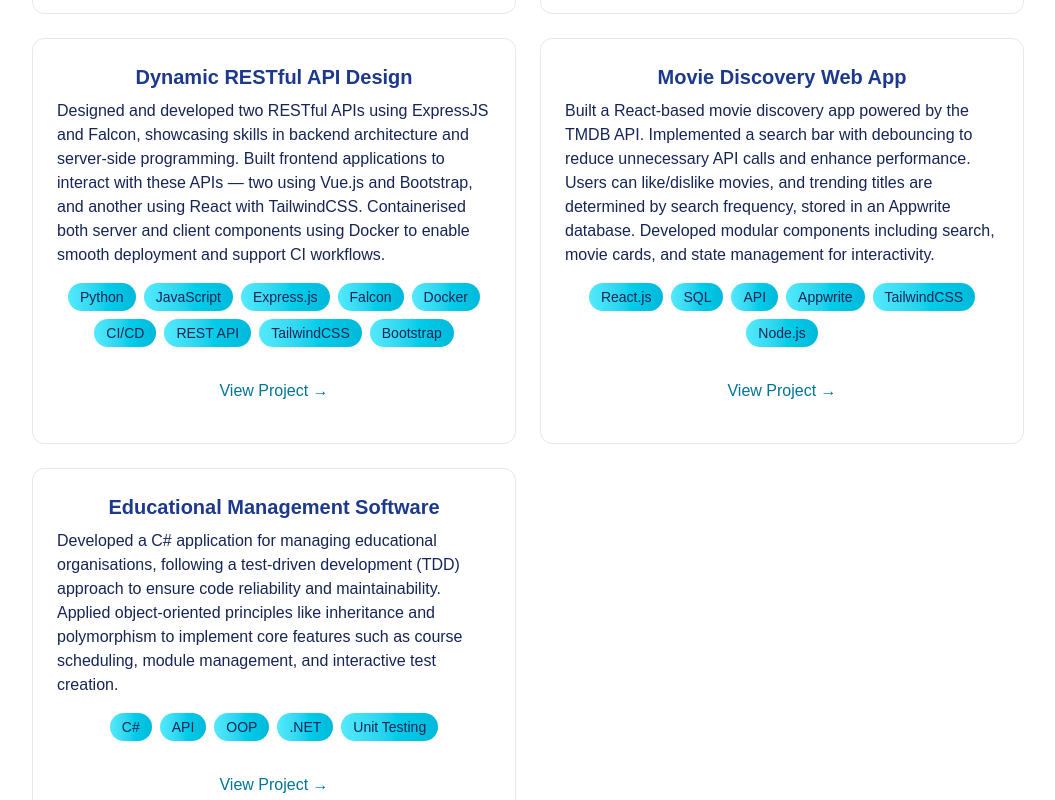
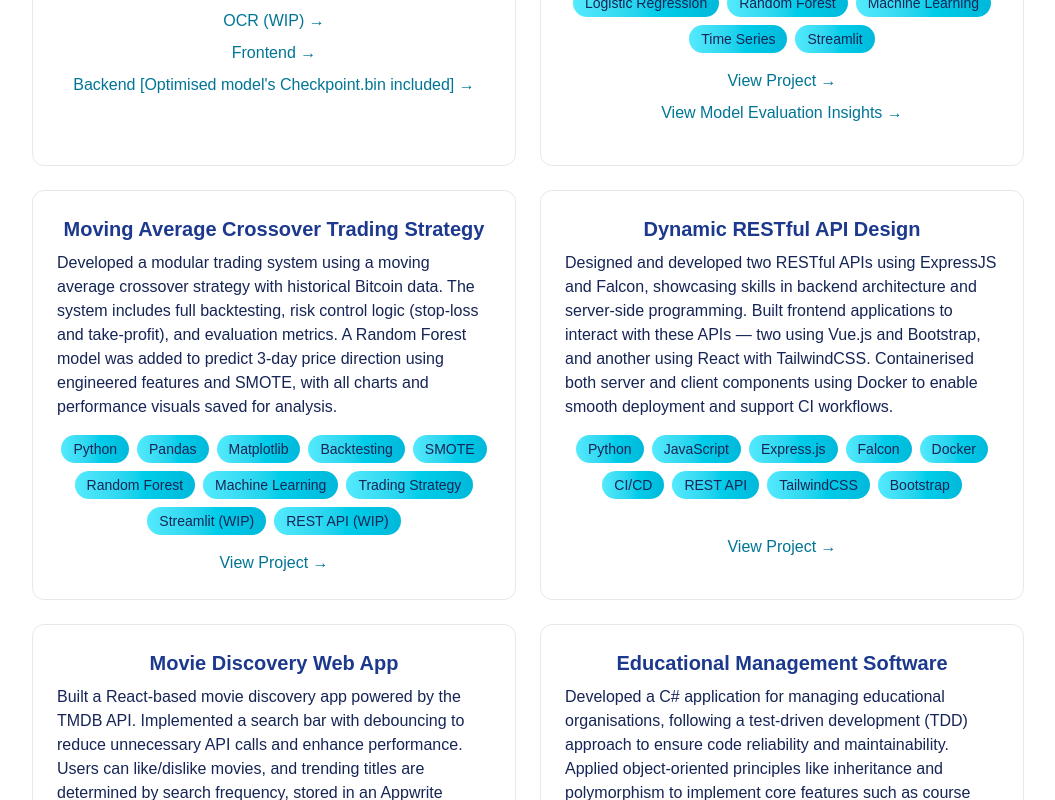
Before and after one commit to JaniduR1/my-portfolio, a React (Vite) app: page / in a window 1280 px wide. Shown: the part 2604-3404 px from the top of the page, without its empty margins (112-1167 px from the left). Built offline with nearby package versions, Linux system fonts and the light colour scheme; a web font is replaced by a local one.

Commit message:
Added new MA trading App

```diff
--- a/src/components/sections/About.jsx
+++ b/src/components/sections/About.jsx
@@ -9,7 +9,9 @@ export const About = () => {
         "React", "VueJS", "TailwindCSS", "Bootstrap",
         "Django", "ExpressJS", "NodeJS",
         "Docker", "Git", "Jira", "CI/CD", "REST APIs",
-        "Bash", "SDLC", "Scrum", "Kanban"
+        "Bash", "SDLC", "Scrum", "Kanban",
+        "Machine Learning", "SMOTE", "Random Forest", "Logistic Regression",
+        "Backtesting", "Time Series", "Pandas", "Matplotlib", "OOP", "Polymorphism", "TDD"
     ];
 
 
@@ -64,6 +66,9 @@ export const About = () => {
                                 Crypto trend analysis app using real Bitcoin price data, SMOTE, and machine learning models to predict market direction.
                             </li>
                             <li>
+                                Moving average crossover trading with backtesting, risk control, and machine learning prediction using real BTC data.
+                            </li>
+                            <li>
                                 RESTful APIs with ExpressJS and Falcon, paired with React and Vue interfaces. Containerised with Docker to streamline deployment and CI workflows.
                             </li>
                             <li>
--- a/src/components/sections/Projects.jsx
+++ b/src/components/sections/Projects.jsx
@@ -100,6 +100,43 @@ export const Projects = () => {
                   href="https://crypto-trend-analysis-hlmztdlmaadchwv7bnmzfj.streamlit.app/"
                   className="text-cyan-700 hover:text-cyan-500 transition-colors pb-4">
                   View Model Evaluation Insights →
+                </a>
+              </div>
+            </div>
+
+            <div className="glass p-6 rounded-xl border border-blue-950/10 hover:-translate-y-1 hover:border-cyan-400/30 hover:shadow-[0_4px_20px_rgba(34,211,238,0.2)] transition">
+              <h3 className="text-center text-xl font-bold mb-2 text-blue-900">
+                Moving Average Crossover Trading Strategy
+              </h3>
+              <p className="text-blue-950 mb-4">
+                Developed a modular trading system using a moving average crossover strategy with historical Bitcoin data. The system includes full backtesting, risk control logic (stop-loss and take-profit), and evaluation metrics. A Random Forest model was added to predict 3-day price direction using engineered features and SMOTE, with all charts and performance visuals saved for analysis.
+              </p>
+              <div className="flex flex-wrap justify-center gap-2 mb-4">
+                {[
+                  "Python",
+                  "Pandas",
+                  "Matplotlib",
+                  "Backtesting",
+                  "SMOTE",
+                  "Random Forest",
+                  "Machine Learning",
+                  "Trading Strategy",
+                  "Streamlit (WIP)",
+                  "REST API (WIP)"
+                ].map((tech, key) => (
+                  <span
+                    key={key}
+                    className="bg-gradient-to-r from-cyan-300 to-cyan-500 text-blue-950 py-1 px-3 rounded-full text-sm transition hover:from-cyan-500 hover:to-cyan-700 hover:shadow-[0_2px_8px_rgba(34,211,238,0.2)]"
+                  >
+                    {tech}
+                  </span>
+                ))}
+              </div>
+              <div className="flex flex-col items-center mt-auto gap-2 text-center">
+                <a
+                  href="https://github.com/JaniduR1/MACrossoverFramework"
+                  className="text-cyan-700 hover:text-cyan-500 transition-colors">
+                  View Project →
                 </a>
               </div>
             </div>
```
